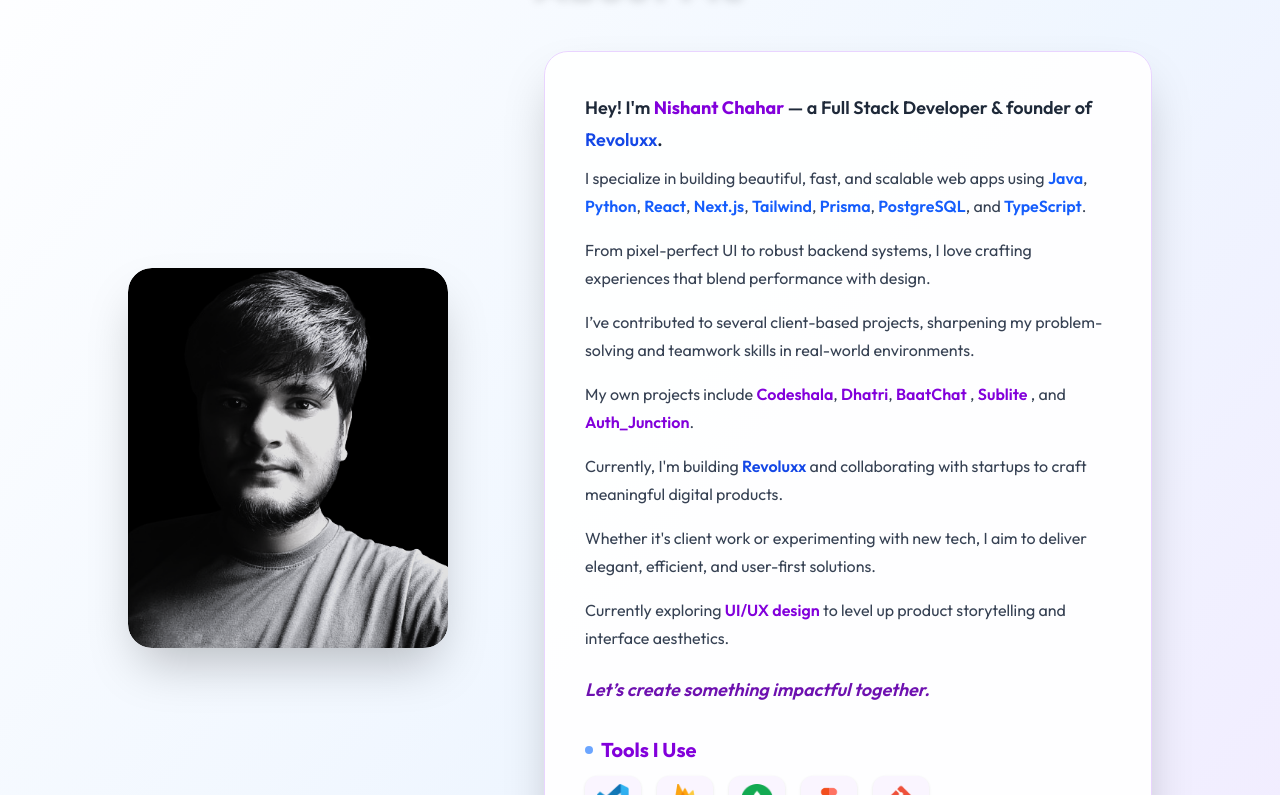
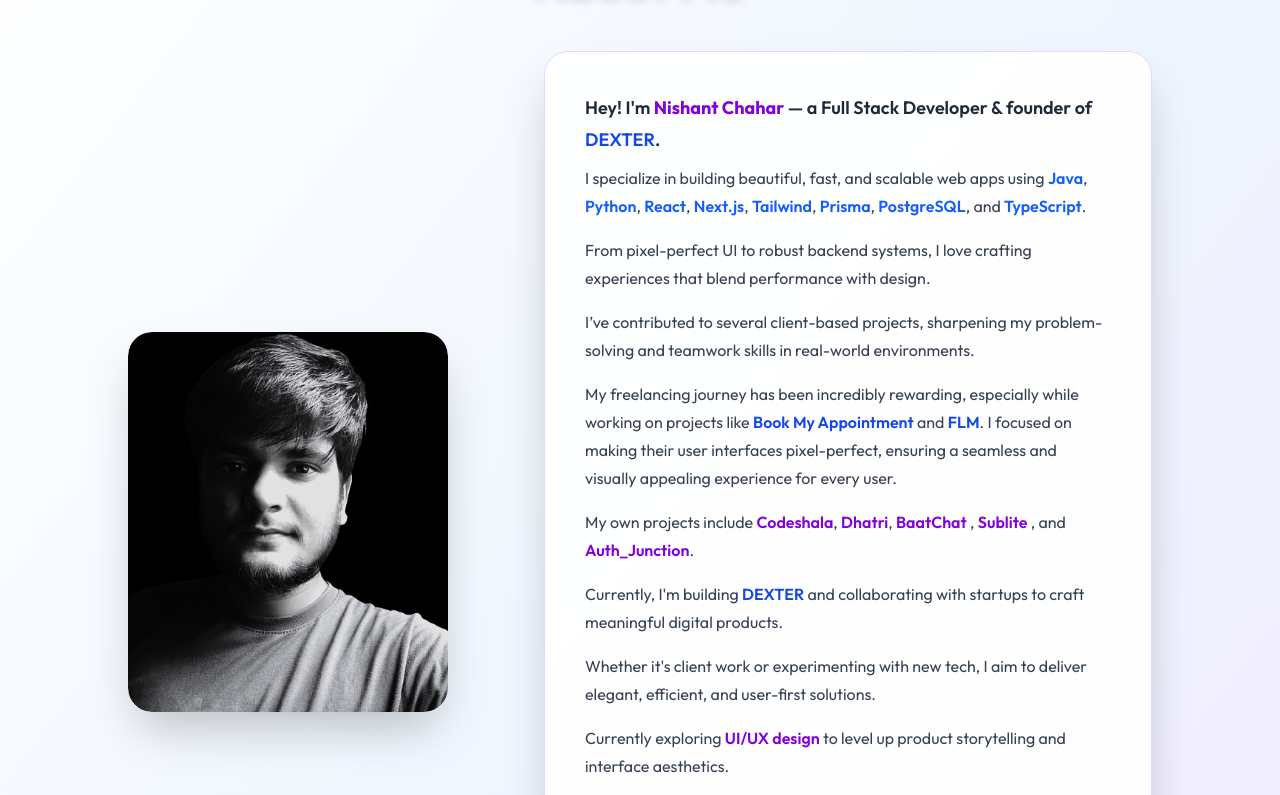
Before and after one commit to nishantchahar07/portfolio, a Next.js app: page / in a window 1280 px wide. Shown: the part 945-1740 px from the top of the page. Built offline with nearby package versions, Linux system fonts and the light colour scheme; a web font is replaced by a local one.

Commit message:
About page enhanced

```diff
--- a/app/components/About.jsx
+++ b/app/components/About.jsx
@@ -31,7 +31,7 @@
             <div className="bg-white/90 rounded-3xl shadow-2xl p-10 backdrop-blur-md border border-purple-200 transition-transform duration-300 hover:scale-[1.02]">
               <div className="space-y-4">
                 <p className="text-gray-800 text-lg leading-8 font-semibold mb-2 animate-fade-in" style={{ animationDelay: '0.1s', animationFillMode: 'both' }}>
-                  Hey! I'm <span className="font-bold text-purple-700">Nishant Chahar</span> — a Full Stack Developer & founder of <span className="font-semibold text-blue-700">Revoluxx</span>.
+                  Hey! I'm <span className="font-bold text-purple-700">Nishant Chahar</span> — a Full Stack Developer & founder of <span className="font-semibold text-blue-700">DEXTER</span>.
                 </p>
                 <p className="text-gray-700 text-base leading-7 animate-fade-in" style={{ animationDelay: '0.2s', animationFillMode: 'both' }}>
                   I specialize in building beautiful, fast, and scalable web apps using <span className="font-semibold text-blue-600">Java</span>, <span className="font-semibold text-blue-600">Python</span>, <span className="font-semibold text-blue-600">React</span>, <span className="font-semibold text-blue-600">Next.js</span>, <span className="font-semibold text-blue-600">Tailwind</span>, <span className="font-semibold text-blue-600">Prisma</span>, <span className="font-semibold text-blue-600">PostgreSQL</span>, and <span className="font-semibold text-blue-600">TypeScript</span>.
@@ -42,11 +42,14 @@
                 <p className="text-gray-700 text-base leading-7 animate-fade-in" style={{ animationDelay: '0.4s', animationFillMode: 'both' }}>
                   I’ve contributed to several client-based projects, sharpening my problem-solving and teamwork skills in real-world environments.
                 </p>
+                <p className="text-gray-700 text-base leading-7 animate-fade-in" style={{ animationDelay: '0.45s', animationFillMode: 'both' }}>
+                  My freelancing journey has been incredibly rewarding, especially while working on projects like <span className="font-semibold text-blue-700">Book My Appointment</span> and <span className="font-semibold text-blue-700">FLM</span>. I focused on making their user interfaces pixel-perfect, ensuring a seamless and visually appealing experience for every user.
+                </p>
                 <p className="text-gray-700 text-base leading-7 animate-fade-in" style={{ animationDelay: '0.5s', animationFillMode: 'both' }}>
                   My own projects include  <span className="font-semibold text-purple-700">Codeshala</span>, <span className="font-semibold text-purple-700">Dhatri</span>,  <span className="font-semibold text-purple-700">BaatChat</span> , <span className="font-semibold text-purple-700">Sublite</span> , and <span className="font-semibold text-purple-700">Auth_Junction</span>.
                 </p>
                 <p className="text-gray-700 text-base leading-7 animate-fade-in" style={{ animationDelay: '0.6s', animationFillMode: 'both' }}>
-                  Currently, I'm building <span className="font-semibold text-blue-700">Revoluxx</span> and collaborating with startups to craft meaningful digital products.
+                  Currently, I'm building <span className="font-semibold text-blue-700">DEXTER</span> and collaborating with startups to craft meaningful digital products.
                 </p>
                 <p className="text-gray-700 text-base leading-7 animate-fade-in" style={{ animationDelay: '0.7s', animationFillMode: 'both' }}>
                   Whether it's client work or experimenting with new tech, I aim to deliver elegant, efficient, and user-first solutions.
```
